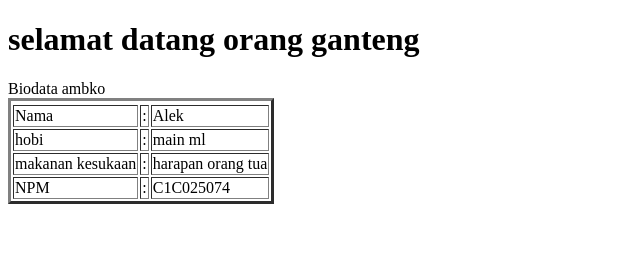
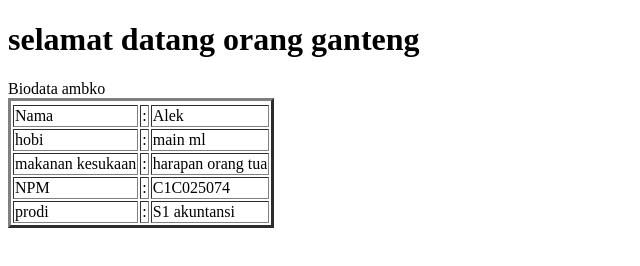
Before and after one commit to RiskiFaturrahman/riskiwibsite1, a plain HTML site: page index.html in a window 1280 px wide. Shown: the whole page, without its empty margins (0-640 px from the left). Drawn offline with Linux system fonts and the light colour scheme.

Commit message:
Add files via upload

```diff
--- a/index.html
+++ b/index.html
@@ -25,6 +25,10 @@
                 <td>NPM</td>
                 <td>:</td>
                 <td>C1C025074</td>
+				<tr>
+					<td>prodi</td>
+					<td>:</td>
+					<td>S1 akuntansi</td>
             </tr>
 
     </tbody></table>
```
